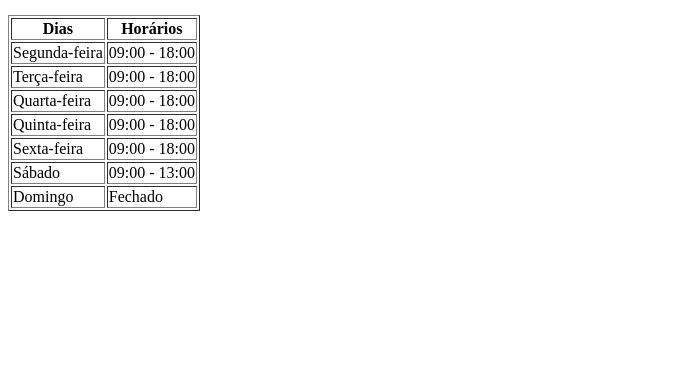
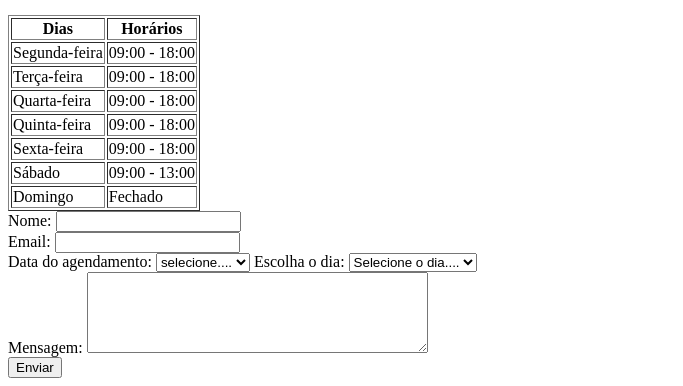
Before and after one commit to Ronaldo350-rony/caso-pratico, a plain HTML site: page index.html in a window 1280 px wide. Shown: the part 1974-2360 px from the top of the page, without its empty margins (0-683 px from the left). Before the commit the page ends 2193 px from the top, so only its background shows below. Drawn offline with Linux system fonts and the light colour scheme.

Commit message:
adiciona formualarios ao projeto

```diff
--- a/index.html
+++ b/index.html
@@ -95,7 +95,8 @@
       <section id="conheca-o-nosso-trabalho">
         <h2>Conheça o nosso trabalho</h2>
         <video width="620" height="360" controls loop autoplay muted>
-          <source src="videos/corte-de-cabelo.mp4" type="video/mp4"> Seu navegador não suporta o elemento de vídeo.
+          <source src="videos/corte-de-cabelo.mp4" type="video/mp4" />
+          Seu navegador não suporta o elemento de vídeo.
         </video>
       </section>
       <aside>
@@ -135,6 +136,44 @@
           </tr>
         </table>
       </aside>
+
+      <form>
+        <label for="name">Nome:</label>
+        <input type="text" id="name" name="name" /><br />
+        <label for="email">Email:</label>
+        <input type="email" id="email" name="email" /><br />
+        <label for="appointment-date">Data do agendamento:</label>
+        <select id="appointment-date" name="mes">
+          <option value="" disabled selected>selecione....</option>
+          <option value="Dezembro">Dezembro</option>
+          <option value="Janeiro">Janeiro</option>
+          <option value="Fevereiro">Fevereiro</option>
+          <option value="Março">Março</option>
+          <option value="Abril">Abril</option>
+          <option value="Maio">Maio</option>
+          <option value="Junho">Junho</option>
+          <option value="Julho">Julho</option>
+          <option value="Agosto">Agosto</option>
+          <option value="Setembro">Setembro</option>
+          <option value="Outubro">Outubro</option>
+          <option value="Novembro">Novembro</option>
+        </select>
+        <label for="dia">Escolha o dia:</label>
+        <select id="dia" name="dia">
+          <option value="" disabled selected>Selecione o dia....</option>
+          <option value="Segunda-feira">Segunda-feira</option>
+          <option value="Terça-feira">Terça-feira</option>
+          <option value="Quarta-feira">Quarta-feira</option>
+          <option value="Quinta-feira">Quinta-feira</option>
+          <option value="Sexta-feira">Sexta-feira</option>
+          <option value="Sábado">Sábado</option>
+        </select>
+        <br />
+        <label for="message">Mensagem:</label>
+        <textarea id="message" name="message" rows="5" cols="40"></textarea
+        ><br />
+        <button type="submit">Enviar</button>
+      </form>
     </main>
   </body>
 </html>
```
